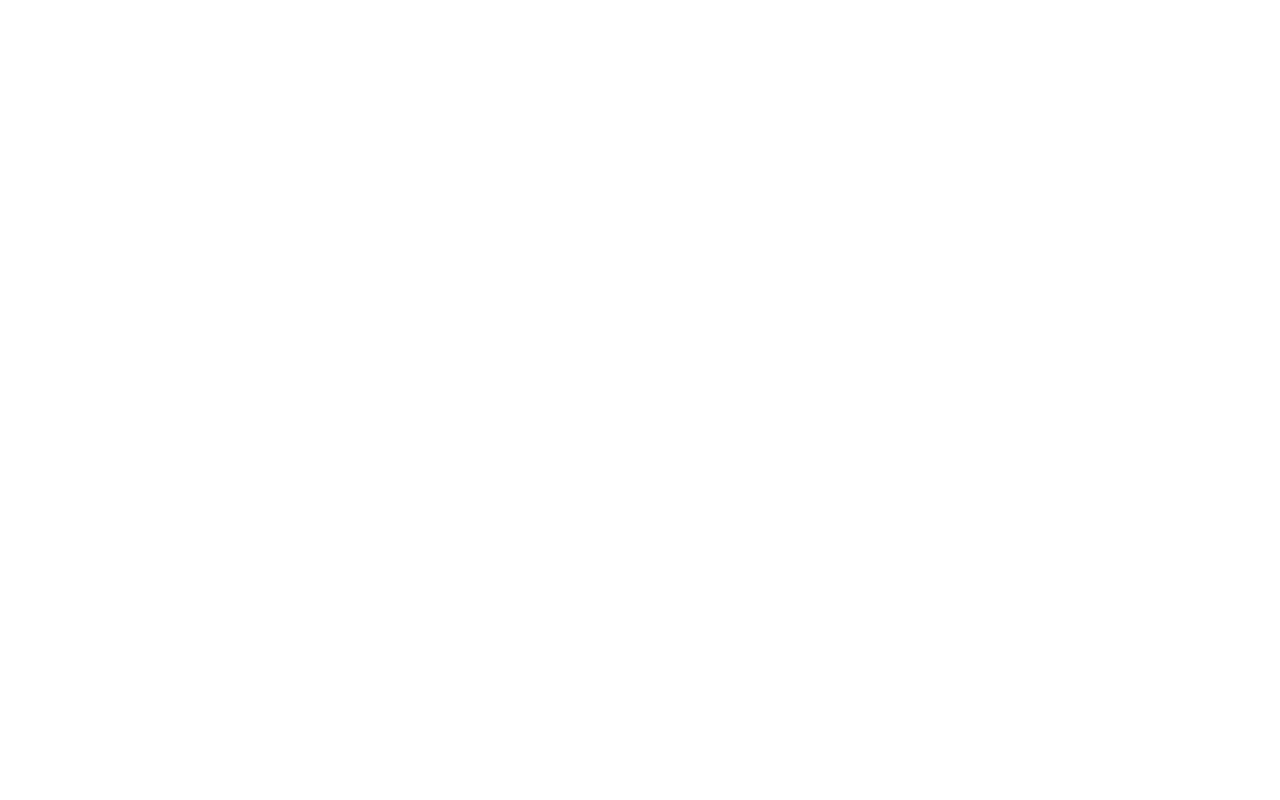
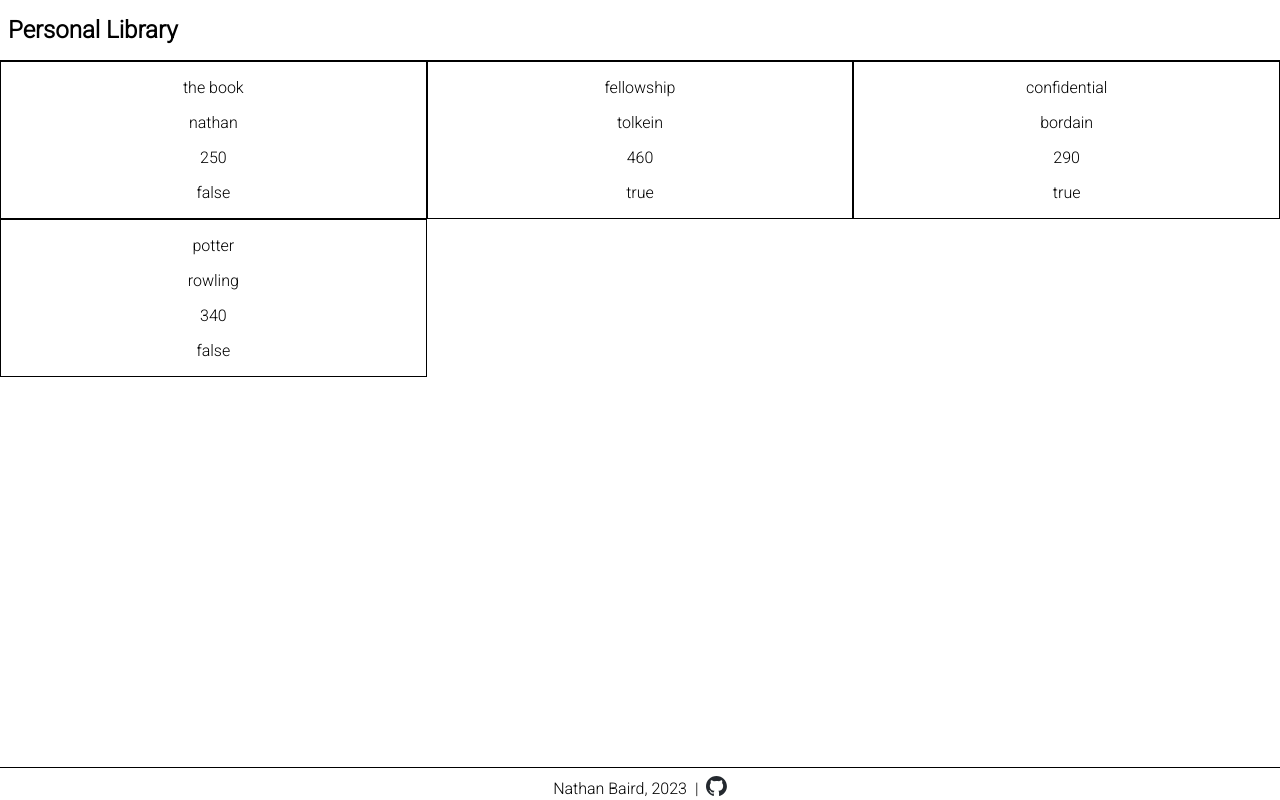
Before and after one commit to NathanB98/PersonalLibrary, a plain HTML site: page src/index.html in a window 1280 px wide. Drawn offline with Linux system fonts and the light colour scheme.

Commit message:
Placeholder UI implementedm, book Objects are displaying to the page as expected.

```diff
--- a/src/index.html
+++ b/src/index.html
@@ -11,6 +11,18 @@
     <title>Personal Library</title>
 </head>
 <body>
+    <div class="main-container">
+        <header class="header-container">
+            <h2>Personal Library</h2>
+        </header>
+        <section class="library-container">
 
+        </section>
+        <footer class="footer-container">
+            <p>Nathan Baird, 2023</p>
+            <span>|</span>
+            <a href="https://github.com/NathanB98/PersonalLibrary"><img src="../img/github-mark.svg" alt="Github" height="20px"></a>
+        </footer>
+    </div>
 </body>
 </html>
--- a/src/script.js
+++ b/src/script.js
@@ -10,8 +10,22 @@ const myLibrary = [
         "title": "fellowship",
         "pages": 460,
         "read": true
+    },
+    {
+        "author": "bordain",
+        "title": "confidential",
+        "pages": 290,
+        "read": true
+    },
+    {
+        "author": "rowling",
+        "title": "potter",
+        "pages": 340,
+        "read": false
     }
 ];
+
+const LIBRARY_GRID = document.querySelector('.library-container');
 
 // Book Object constructor //
 function Book(author, title, pages, read) {
@@ -25,3 +39,32 @@ function addBookToLibrary(author, title, pages, read) {
     const userAddedBook = new Book(author, title, pages, read);
     myLibrary.push(userAddedBook);
 }
+
+function displayLibrary() {
+    for(let book of myLibrary) {
+        initialiseBookCard(book);
+    }
+}
+
+function initialiseBookCard(book) {
+    const bookCard = document.createElement('div');
+    bookCard.className = 'book-card';
+
+    const titlePara = document.createElement('p');
+    titlePara.className = 'book-title';
+    titlePara.textContent = book.title;
+    const authorPara = document.createElement('p');
+    authorPara.className = 'book-author';
+    authorPara.textContent = book.author;
+    const pagesPara = document.createElement('p');
+    pagesPara.className = 'book-pages';
+    pagesPara.textContent = book.pages;
+    const readPara = document.createElement('p');
+    readPara.className = 'book-read';
+    readPara.textContent = book.read;
+
+    bookCard.append(titlePara, authorPara, pagesPara, readPara);
+    LIBRARY_GRID.appendChild(bookCard);
+}
+
+displayLibrary();
--- a/src/styles.css
+++ b/src/styles.css
@@ -7,3 +7,37 @@
 body {
     font-family: 'Roboto', sans-serif;
 }
+
+.header-container {
+    padding: 1rem 0.5rem 1rem 0.5rem;
+    border-bottom: solid 1px black;
+}
+
+.library-container {
+    display: grid;
+    grid-template-columns: repeat(3, 1fr);
+}
+
+.book-card {
+    border: solid 1px black;
+    display: flex;
+    flex-direction: column;
+    justify-content: center;
+    align-items: center;
+    gap: 1rem;
+    padding: 1rem 0.5rem 1rem 0.5rem;
+}
+
+.footer-container {
+    display: flex;
+    justify-content: center;
+    align-items: center;
+    gap: 0.5rem;
+    position: fixed;
+    bottom: 0;
+    left: 0;
+    width: 100%;
+    text-align: center;
+    padding-top: 0.5rem;
+    border-top: solid 1px black;
+}
```
